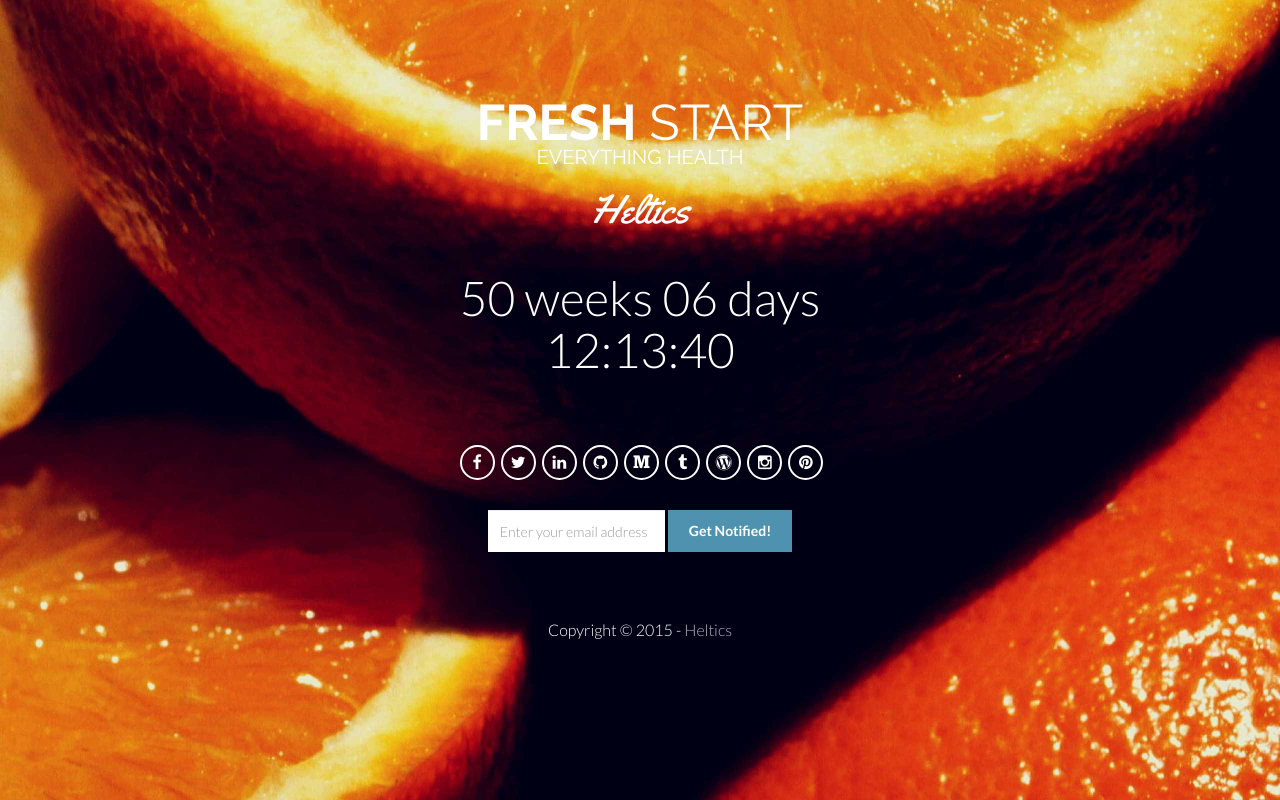
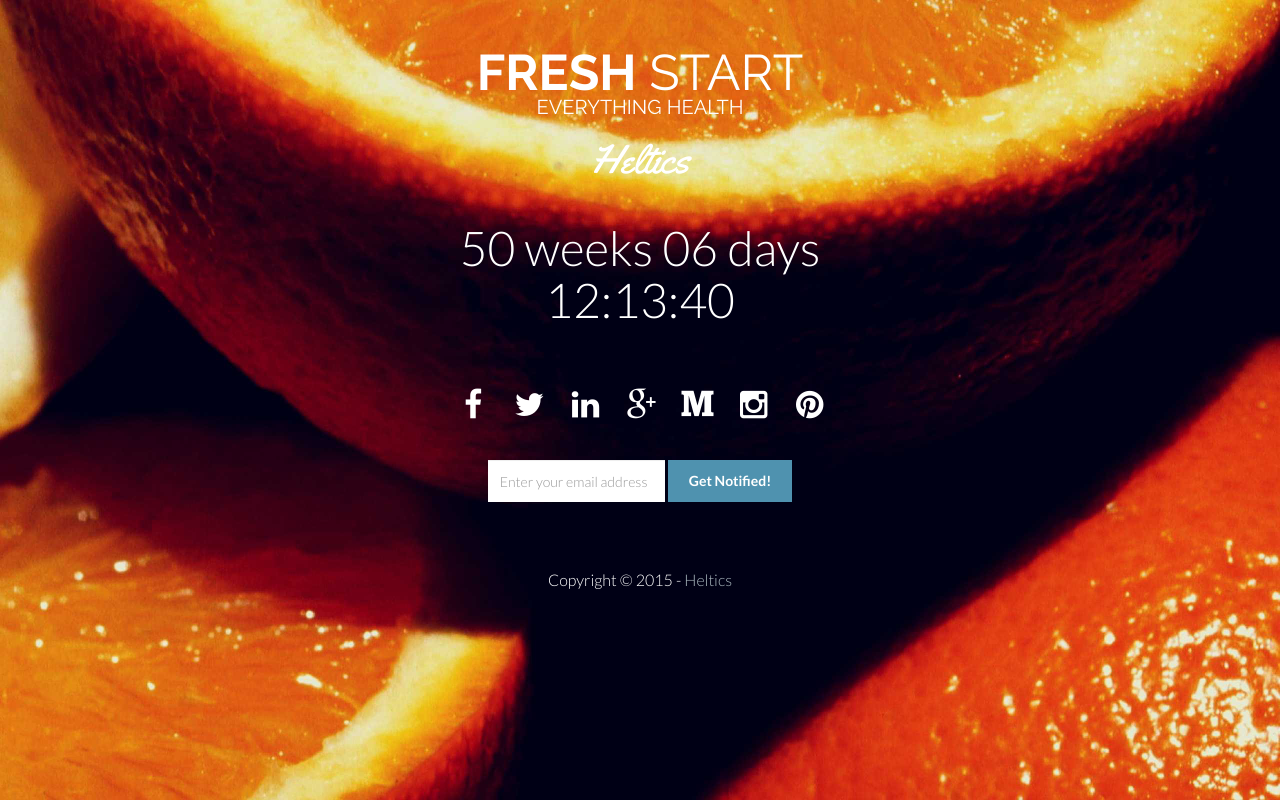
Before and after one commit to Heltics/heltics.github.io, a plain HTML site: page index.html in a window 1280 px wide. Drawn offline with nearby package versions, Linux system fonts and the light colour scheme; files whose address does not match are found by name.

Commit message:
Icons update
change the style and icons

```diff
--- a/assets/css/style.css
+++ b/assets/css/style.css
@@ -124,7 +124,7 @@ form.signup input.form-control:focus {
 
 #wrapper {
 	text-align: center;
-	padding: 50px 0;
+/*	padding: 50px 0;*/
 	background: url(../img/main-bg.jpg) no-repeat center top;
 	background-attachment: relative;
 	background-position: center center;
@@ -172,11 +172,11 @@ h4.subtitle {
   display: inline-block;
 }
 .soc-icons>ul>li>a {
-  border: 2px solid #fff;
+  /*border: 2px solid #fff;*/
     background-color: transparent;
     color: #fff;
     border-radius: 50%;
-    width: 35px;
+    width: 50px;
     height: 35px;
     margin-top: 8px;
     margin-left: 3px;
@@ -213,3 +213,8 @@ p.copyright {
     width: 100%;
   }
 }
+@media (min-width: 1680px){
+  #wrapper>.container{
+  padding: 10% 0px;
+}
+}
--- a/index.html
+++ b/index.html
@@ -48,15 +48,15 @@
 			</div>
       <div class="soc-icons">
         <ul>
-          <li><a href="https://www.facebook.com/heltics/"><i class="fa fa-facebook"></i></a></li>
-          <li><a href="https://twitter.com/heltics"><i class="fa fa-twitter"></i></a></li>
-          <li><a href="https://www.linkedin.com/company/heltics"><i class="fa fa-linkedin"></i></a></li>
-          <li><a href="https://github.com/Heltics"><i class="fa fa-github"></i></a></li>
-          <li><a href="https://medium.com/@heltics"><i class="fa fa-medium"></i></a></li>
-          <li><a href="http://heltics.tumblr.com/"><i class="fa fa-tumblr"></i></a></li>
-          <li><a href="https://heltics.wordpress.com/"><i class="fa fa-wordpress"></i></a></li>
-          <li><a href="https://instagram.com/heltics/"><i class="fa fa-instagram"></i></a></li>
-          <li><a href="https://pinterest.com/heltics/"><i class="fa fa-pinterest"></i></a></li>
+          <li><a href="https://www.facebook.com/heltics/" target="_blank"><i class="fa fa-2x fa-facebook"></i></a></li>
+          <li><a href="https://twitter.com/heltics" target="_blank"><i class="fa fa-2x fa-twitter"></i></a></li>
+          <li><a href="https://www.linkedin.com/company/heltics" target="_blank"><i class="fa fa-2x fa-linkedin"></i></a></li>
+          <li><a href="https://plus.google.com/+Heltics/posts" target="_blank"><i class="fa fa-2x fa-google-plus"></i></a></li>
+          <li><a href="https://medium.com/@heltics" target="_blank"><i class="fa fa-2x fa-medium"></i></a></li>
+          <!-- <li><a href="http://heltics.tumblr.com/"><i class="fa fa-tumblr"></i></a></li>
+          <li><a href="https://heltics.wordpress.com/"><i class="fa fa-wordpress"></i></a></li> -->
+          <li><a href="https://instagram.com/heltics/" target="_blank"><i class="fa fa-2x fa-instagram"></i></a></li>
+          <li><a href="https://pinterest.com/heltics/" target="_blank"><i class="fa fa-2x fa-pinterest"></i></a></li>
         </ul>
       </div>
       <!-- Begin MailChimp Signup Form -->
```
